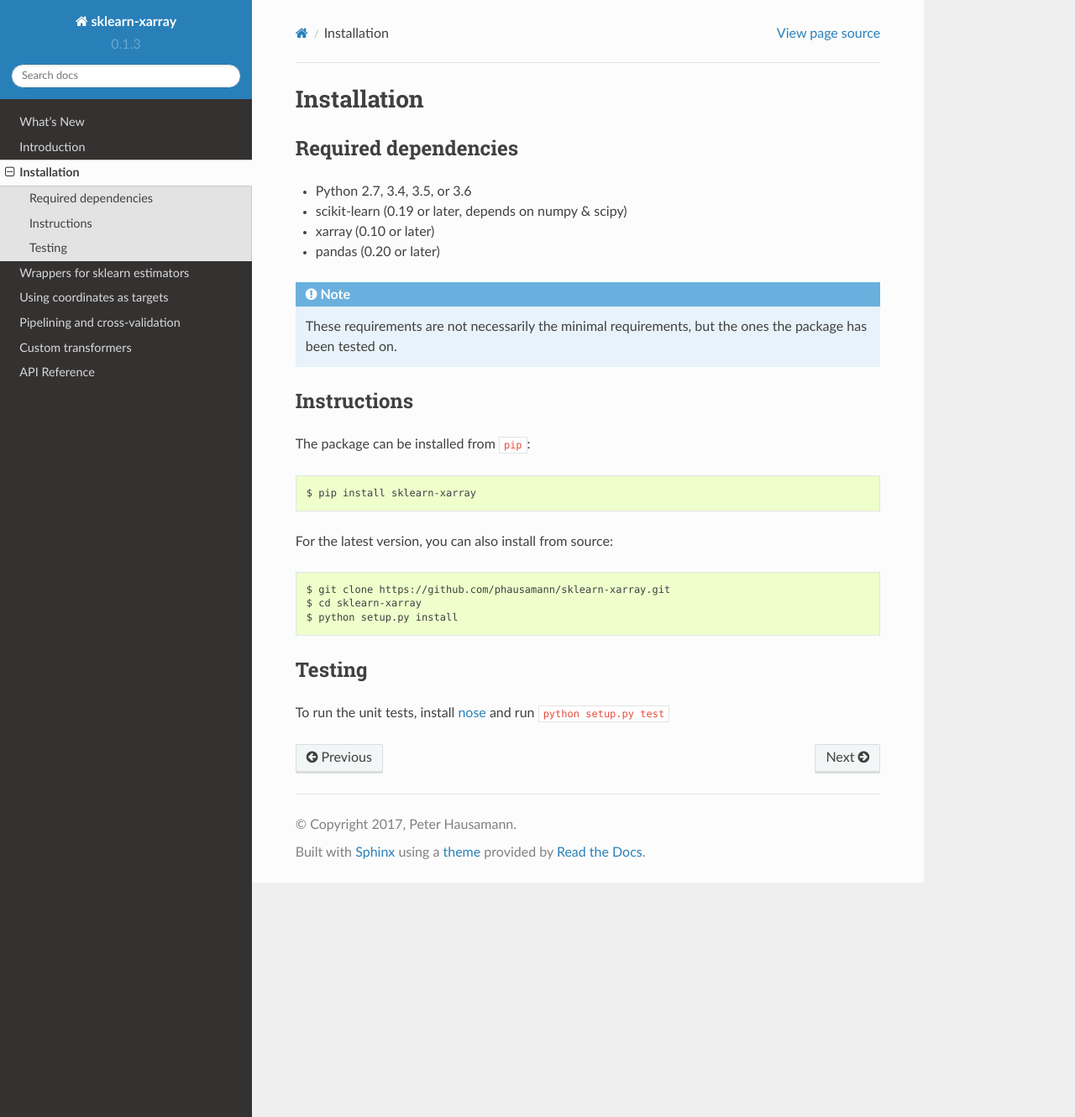
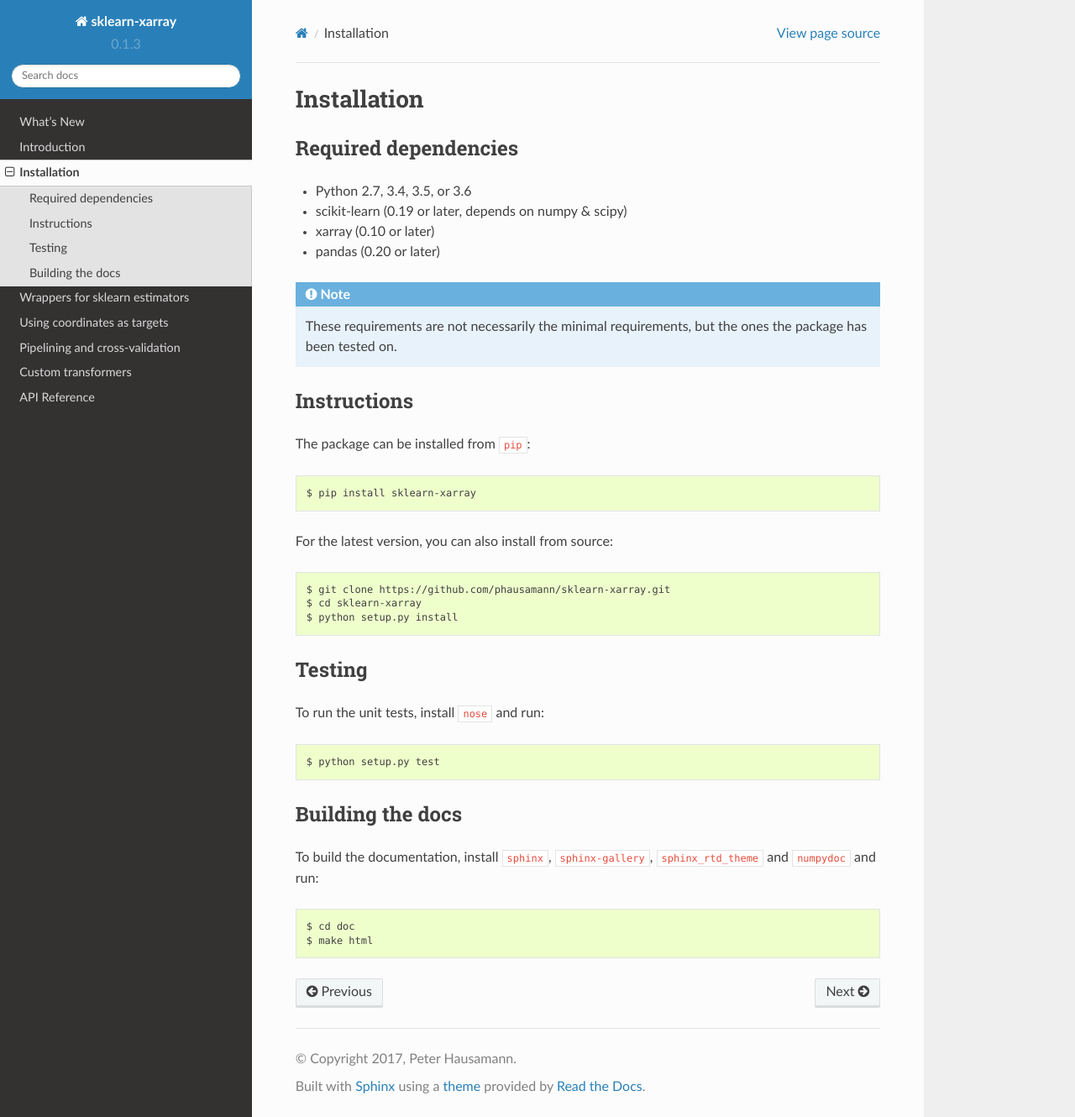
Before and after one commit to phausamann/sklearn-xarray, a Sphinx documentation site: the page built from doc/content/installation.rst, in a window 1280 px wide and 1330 px high. Shown: the whole window at 84% size. Built offline with Sphinx 7.4.7 and the Read the Docs theme 2.0.0, drawn with Linux system fonts in a browser that asks for light colours; formulas are drawn with MathJax 3; pages that are not in the unit, such as notebooks, are missing from menus.

Commit message:
Update documentation

```diff
--- a/doc/content/installation.rst
+++ b/doc/content/installation.rst
@@ -32,6 +32,16 @@
 Testing
 -------
 
-To run the unit tests, install nose_ and run ``python setup.py test``
+To run the unit tests, install ``nose`` and run::
 
-.. _nose: http://nose.readthedocs.io/en/latest/
+    $ python setup.py test
+
+
+Building the docs
+-----------------
+
+To build the documentation, install ``sphinx``, ``sphinx-gallery``,
+``sphinx_rtd_theme`` and ``numpydoc`` and run::
+
+    $ cd doc
+    $ make html
```
